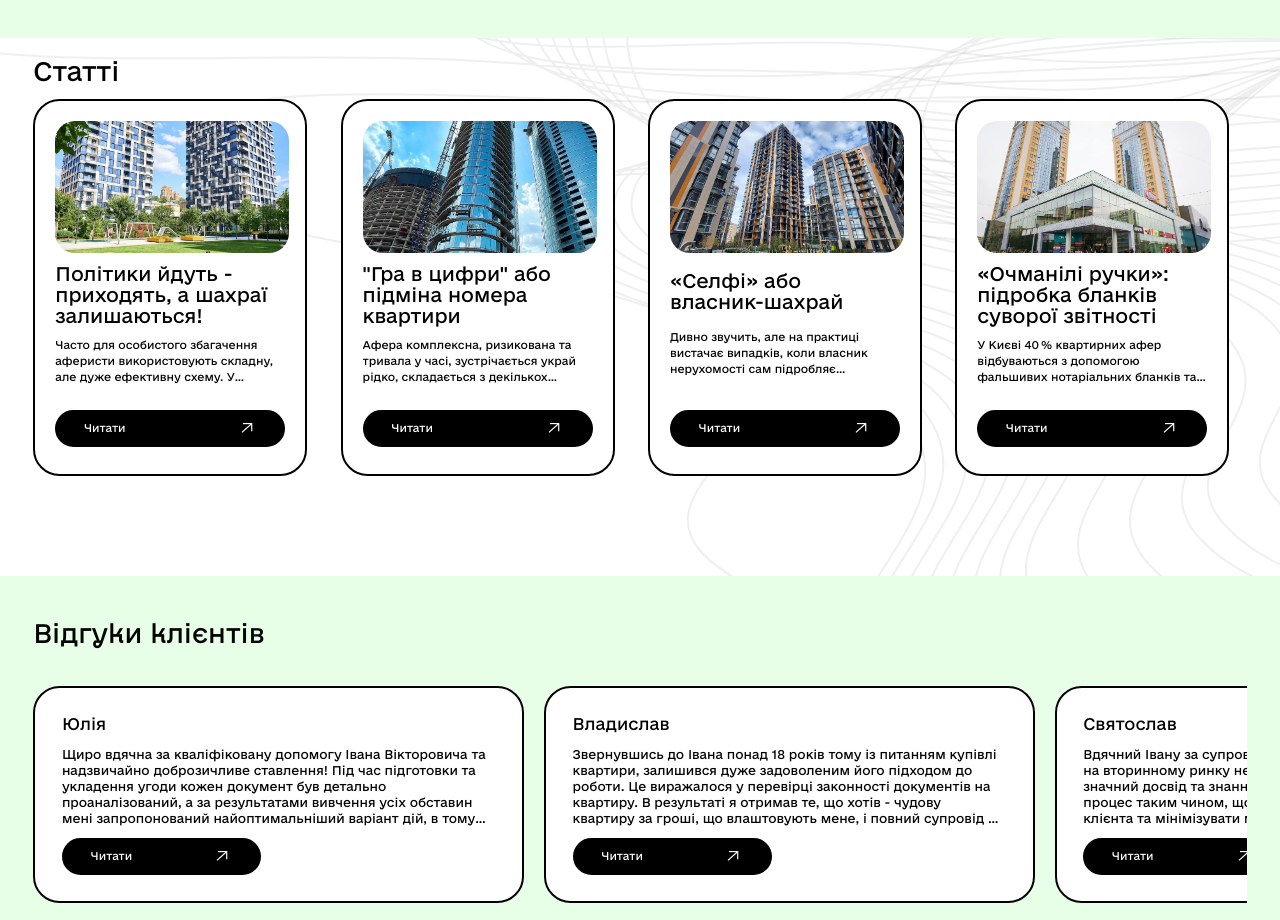
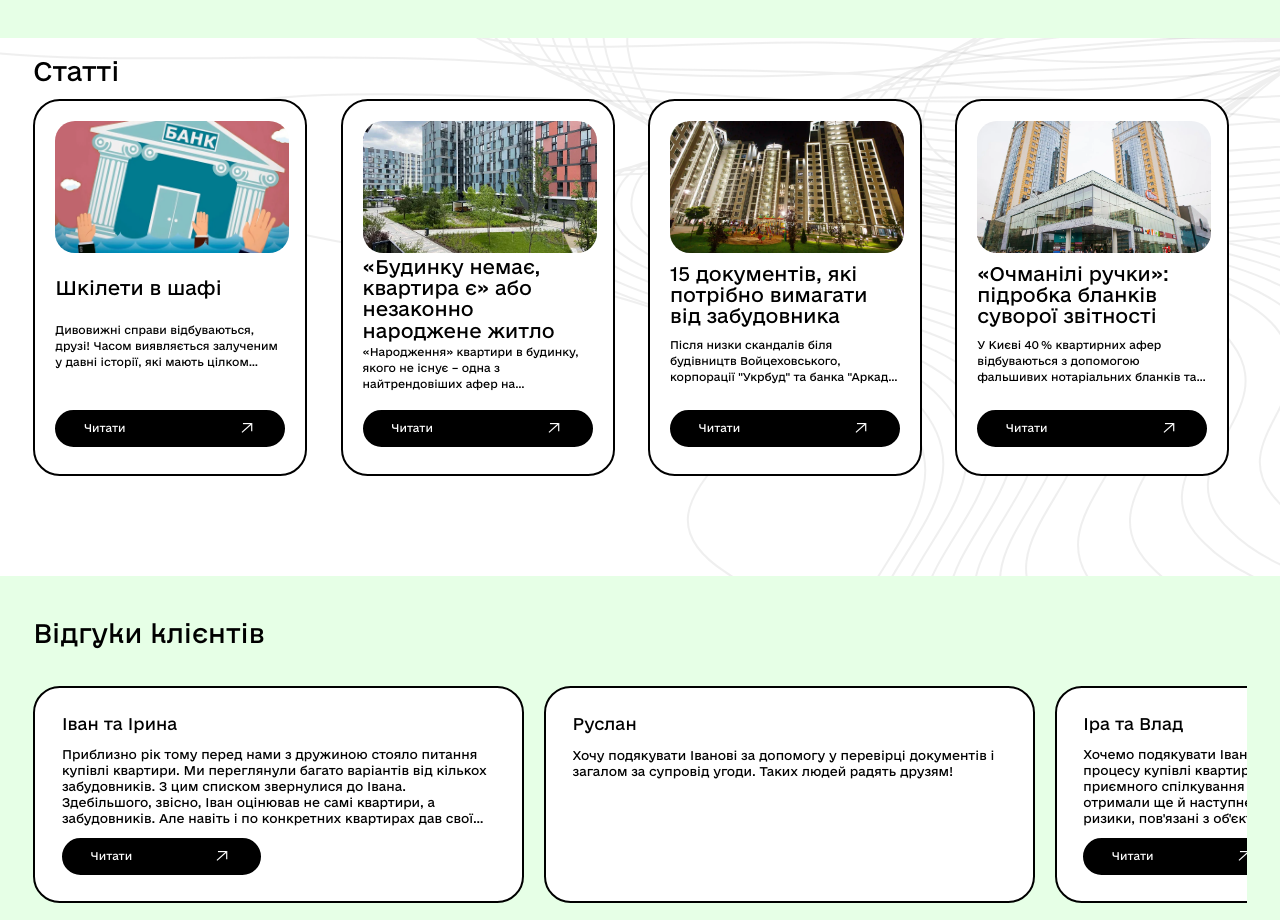
Before and after one commit to Guntyk/kudoyar, a React (Create React App) app: page / in a window 1280 px wide. Shown: the part 1152-2072 px from the top of the page. Built offline with nearby package versions, Linux system fonts and the light colour scheme.

Commit message:
Reversing Articles & Testimonials

```diff
--- a/src/components/Articles/Articles.jsx
+++ b/src/components/Articles/Articles.jsx
@@ -11,7 +11,7 @@ export default function Articles() {
         <section className="articles">
           <h2 className="sec-title">Статті</h2>
           <div className="articles-wrapper">
-            {articles.map((article) => (
+            {articles.reverse().map((article) => (
               <article
                 className="article bordered"
                 key={article.text.slice(0, 50)}
--- a/src/components/Testimonials/Testimonials.jsx
+++ b/src/components/Testimonials/Testimonials.jsx
@@ -15,7 +15,7 @@ export default function Testimonials() {
             <h2 className="sec-title">Відгуки клієнтів</h2>
             <div className="testimonials-wrapper">
               {testimonials.length !== 0 &&
-                testimonials.map((customer) => (
+                testimonials.reverse().map((customer) => (
                   <div
                     className={`testimonial bordered ${
                       customer.text.length > 300 ? "" : "short"
```
